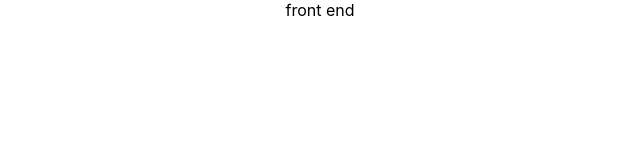
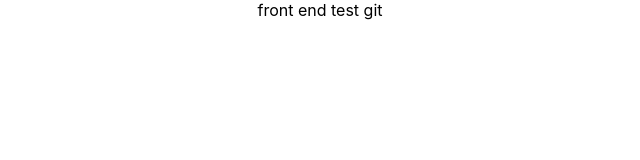
Before and after one commit to serkansonmez06/_billing_app, a React (Create React App) app: page / in a window 1280 px wide. Shown: the top 160 px of the page, without its empty margins (320-960 px from the left). Built offline with nearby package versions, Linux system fonts and the light colour scheme.

Commit message:
front end

```diff
--- a/src/App.js
+++ b/src/App.js
@@ -1,7 +1,7 @@
 import "./App.css";
 
 function App() {
-  return <div className="App">front end</div>;
+  return <div className="App">front end test git</div>;
 }
 
 export default App;
```
